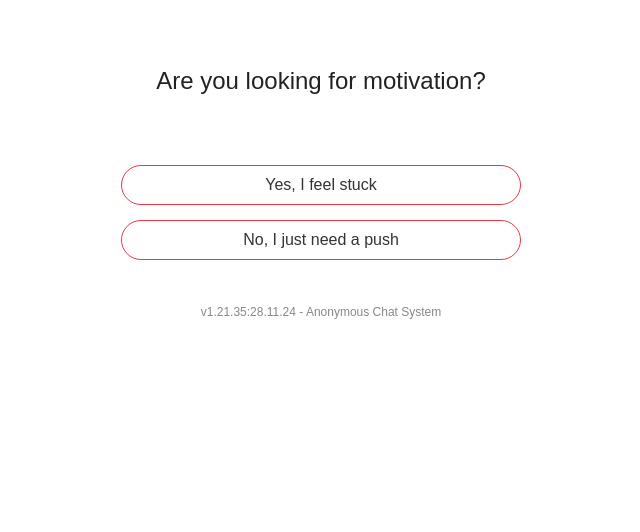
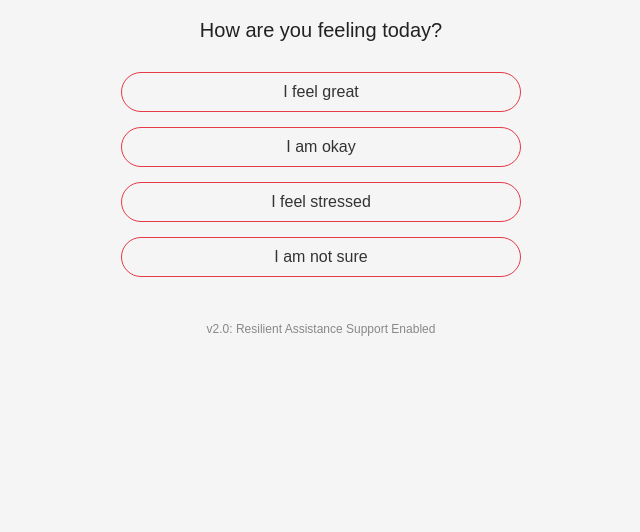
Before and after one commit to JoeyProjects24/FLORA---v1.21.35-28.11.24---Anonymous-Chat-System, a plain HTML site: page index.html in a window 1280 px wide. Shown: the part 268-800 px from the top of the page, without its empty margins (319-959 px from the left). Drawn offline with Linux system fonts and the light colour scheme.

Commit message:
index.html

```diff
--- a/index.html
+++ b/index.html
@@ -3,7 +3,7 @@
 <head>
   <meta charset="UTF-8">
   <meta name="viewport" content="width=device-width, initial-scale=1.0">
-  <title>FLORA - Motivational Chat</title>
+  <title>FLORA - Resilient Assistance Support</title>
   <style>
     /* General Styles */
     * {
@@ -19,7 +19,7 @@
       justify-content: center;
       align-items: center;
       height: 100vh;
-      background-color: #ffffff;
+      background-color: #f5f5f5;
       color: #333;
       padding: 10px;
     }
@@ -40,8 +40,8 @@
     }
 
     .question {
-      margin: 50px 0;
-      font-size: 24px;
+      margin: 20px 0;
+      font-size: 20px;
       text-align: center;
       color: #222;
     }
@@ -51,7 +51,7 @@
       flex-direction: column;
       width: 100%;
       max-width: 400px;
-      margin-top: 20px;
+      margin-top: 10px;
     }
 
     .response {
@@ -88,8 +88,8 @@
       }
 
       .question {
-        font-size: 20px;
-        margin: 30px 0;
+        font-size: 18px;
+        margin: 20px 0;
       }
 
       .response {
@@ -112,100 +112,112 @@
 
   <!-- Question Area -->
   <div class="question" id="question">
-    Are you looking for motivation?
+    How are you feeling today?
   </div>
 
   <!-- Response Buttons -->
   <div class="response-container" id="response-container">
-    <div class="response" onclick="handleResponse('Yes, I feel stuck')">Yes, I feel stuck</div>
-    <div class="response" onclick="handleResponse('No, I just need a push')">No, I just need a push</div>
+    <div class="response" onclick="handleResponse('I feel great')">I feel great</div>
+    <div class="response" onclick="handleResponse('I am okay')">I am okay</div>
+    <div class="response" onclick="handleResponse('I feel stressed')">I feel stressed</div>
+    <div class="response" onclick="handleResponse('I am not sure')">I am not sure</div>
   </div>
 
   <!-- Footer -->
   <footer>
-    v1.21.35:28.11.24 - Anonymous Chat System
+    v2.0: Resilient Assistance Support Enabled
   </footer>
 
   <script>
-    // Handle User Responses
+    // Resilient Assistance Responses
     function handleResponse(userResponse) {
       const questionElement = document.getElementById('question');
       const responseContainer = document.getElementById('response-container');
 
-      // Extended predefined responses based on user input
+      // Define the adaptive response model
       const predefinedResponses = {
-        "Yes, I feel stuck": {
-          question: "Would you like a motivational story or a quick tip?",
-          options: ["Story, please", "Just a tip"]
+        "I feel great": {
+          question: "That's awesome! Would you like a success story or a productivity tip?",
+          options: ["Success story", "Productivity tip"]
         },
-        "No, I just need a push": {
-          question: "Would you like advice to stay on track or an inspiring quote?",
-          options: ["Advice, please", "An inspiring quote"]
+        "I am okay": {
+          question: "That’s good! Would you like to hear something motivational or share your thoughts?",
+          options: ["Motivational quote", "Share thoughts"]
         },
-        "Story, please": {
-          question: "Here’s an inspiring story: Thomas Edison failed 1,000 times before creating the lightbulb. Failure is just a step toward success!",
-          options: ["That’s inspiring!", "Got it, thanks!"]
+        "I feel stressed": {
+          question: "I’m here to help. Would you like stress relief tips or calming quotes?",
+          options: ["Stress relief tips", "Calming quotes"]
         },
-        "Just a tip": {
-          question: "Here’s a tip: Break big goals into smaller, manageable tasks. Focus on one small win at a time!",
-          options: ["That’s helpful!", "Got it, thanks!"]
+        "I am not sure": {
+          question: "That’s okay! Let’s start with a quote: 'Every day is a second chance.' What would you like next?",
+          options: ["More quotes", "A quick tip"]
         },
-        "Advice, please": {
-          question: "Advice: Celebrate small victories. Every step forward is progress toward your goal!",
-          options: ["Great advice!", "Got it, thanks!"]
+        "Success story": {
+          question: "Here’s a story: J.K. Rowling faced 12 rejections before publishing Harry Potter. Would you like to hear another?",
+          options: ["Yes, another story", "No, thanks"]
         },
-        "An inspiring quote": {
-          question: "Quote: 'Believe you can, and you’re halfway there.' –Theodore Roosevelt",
-          options: ["Love it!", "Got it, thanks!"]
+        "Productivity tip": {
+          question: "Tip: Break tasks into chunks and focus on one thing at a time. Need more tips?",
+          options: ["Yes, more tips", "No, thanks"]
         },
-        "That’s inspiring!": {
-          question: "Would you like to hear another motivational story or end the chat?",
-          options: ["Another story, please", "End chat"]
+        "Motivational quote": {
+          question: "Quote: 'Believe you can and you’re halfway there.' What else would you like?",
+          options: ["More quotes", "A story"]
         },
-        "Got it, thanks!": {
-          question: "You’re welcome! Do you need more motivation or want to end the chat?",
-          options: ["More motivation", "End chat"]
-        },
-        "Another story, please": {
-          question: "Here’s another: Oprah Winfrey was fired from her first TV job but went on to become a media mogul. Don’t let setbacks stop you!",
-          options: ["That’s amazing!", "End chat"]
-        },
-        "More motivation": {
-          question: "Here’s a tip: Surround yourself with positive people who lift you up. Their energy will inspire you to keep going!",
-          options: ["Thanks, FLORA!", "End chat"]
-        },
-        "That’s amazing!": {
-          question: "One last story: Colonel Sanders started KFC at age 65 after being rejected 1009 times. It’s never too late to chase your dreams!",
-          options: ["Incredible!", "End chat"]
-        },
-        "Thanks, FLORA!": {
-          question: "I’m always here to help! Keep believing in yourself. Goodbye!",
+        "Share thoughts": {
+          question: "Please type what’s on your mind:",
           options: []
         },
-        "End chat": {
-          question: "Thank you for chatting with FLORA. Remember, you are capable of amazing things!",
+        "Stress relief tips": {
+          question: "Tip: Try deep breathing for 5 minutes. Would you like more ideas?",
+          options: ["Yes, more tips", "No, I feel better"]
+        },
+        "Calming quotes": {
+          question: "Quote: 'You are stronger than you think.' Would you like another?",
+          options: ["Yes, another quote", "No, I feel calm"]
+        },
+        "Yes, another story": {
+          question: "Here’s another: Walt Disney was fired for lacking creativity. Now Disney inspires millions. Want more?",
+          options: ["More stories", "No, thanks"]
+        },
+        "More quotes": {
+          question: "Quote: 'The best way to predict the future is to create it.' Would you like another?",
+          options: ["Yes, more quotes", "No, I’m done"]
+        },
+        "No, I’m done": {
+          question: "Thank you for chatting with FLORA! Have a resilient day!",
           options: []
         }
       };
 
-      // Update the UI based on the user's response
+      // Find the next interaction based on user input
       const nextInteraction = predefinedResponses[userResponse];
+
       if (nextInteraction) {
         // Update the question
         questionElement.innerText = nextInteraction.question;
 
-        // Update the response options
+        // Update response buttons
         responseContainer.innerHTML = "";
-        nextInteraction.options.forEach(option => {
+        (nextInteraction.options || []).forEach(option => {
           const responseButton = document.createElement('div');
           responseButton.className = 'response';
           responseButton.innerText = option;
           responseButton.onclick = () => handleResponse(option);
           responseContainer.appendChild(responseButton);
         });
+
+        // Special handling for "Share thoughts"
+        if (userResponse === "Share thoughts") {
+          const input = document.createElement('textarea');
+          input.style.width = "100%";
+          input.style.height = "100px";
+          input.style.margin = "15px 0";
+          responseContainer.appendChild(input);
+        }
       } else {
-        // End the chat
-        questionElement.innerText = "Thank you for chatting with FLORA. See you again!";
+        // End the conversation
+        questionElement.innerText = "Thank you for chatting with FLORA. Stay resilient!";
         responseContainer.innerHTML = "";
       }
     }
```
